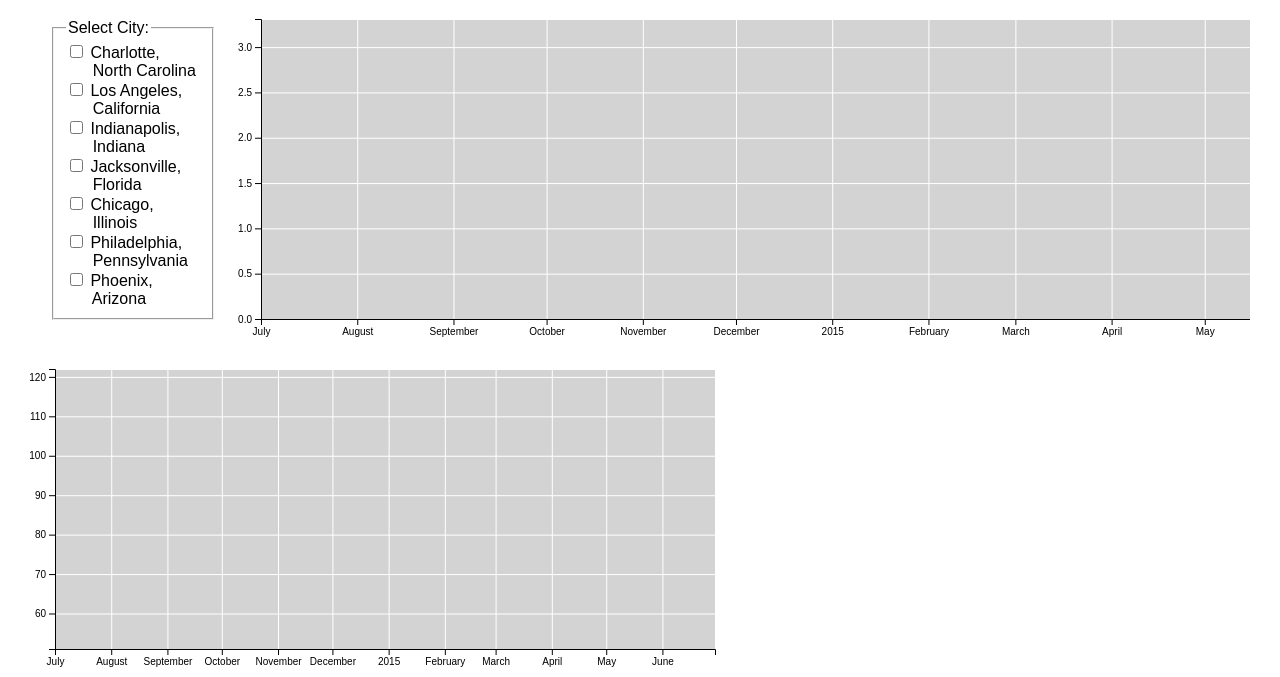
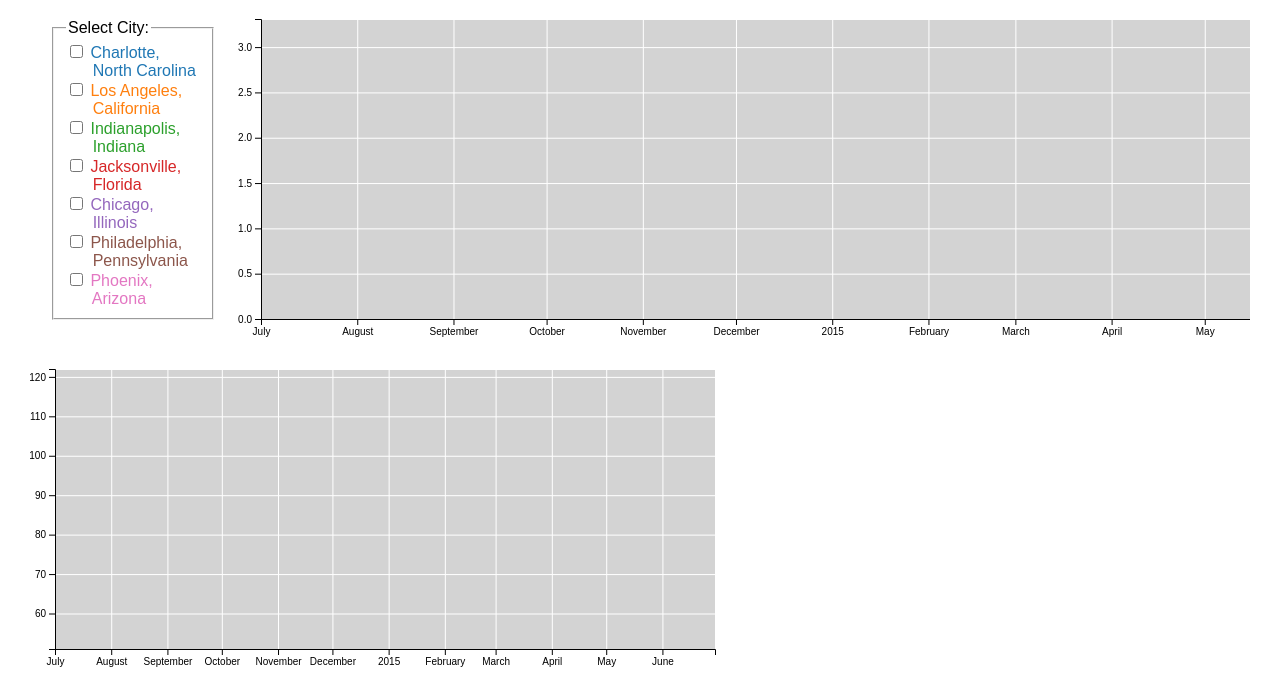
Before and after one commit to efgronski/D3weather_dashboard, a plain HTML site: page index.html in a window 1280 px wide. Shown: the part 62-739 px from the top of the page. Drawn offline with nearby package versions, Linux system fonts and the light colour scheme.

Commit message:
added color to checkbox to serve as a legend for graph

```diff
--- a/css/style.css
+++ b/css/style.css
@@ -38,6 +38,34 @@ div#main {
     display: inline;
 }
 
+label[for^=CLT] {
+    color: rgb(31,119,180);
+}
+
+label[for^=CQT] {
+    color: rgb(255, 127, 14);
+}
+
+label[for^=IND] {
+    color: rgb(44, 160, 44);
+}
+
+label[for^=JAX] {
+    color: rgb(214, 39, 40);
+}
+
+label[for^=MDW] {
+    color: rgb(148, 103, 189);
+}
+
+label[for^=PHL] {
+    color: rgb(140, 86, 75);
+}
+
+label[for^=PHX] {
+    color: rgb(227, 119, 194);
+}
+
 #first-layer {
     display: flex;
     margin-top: 20px;
```
